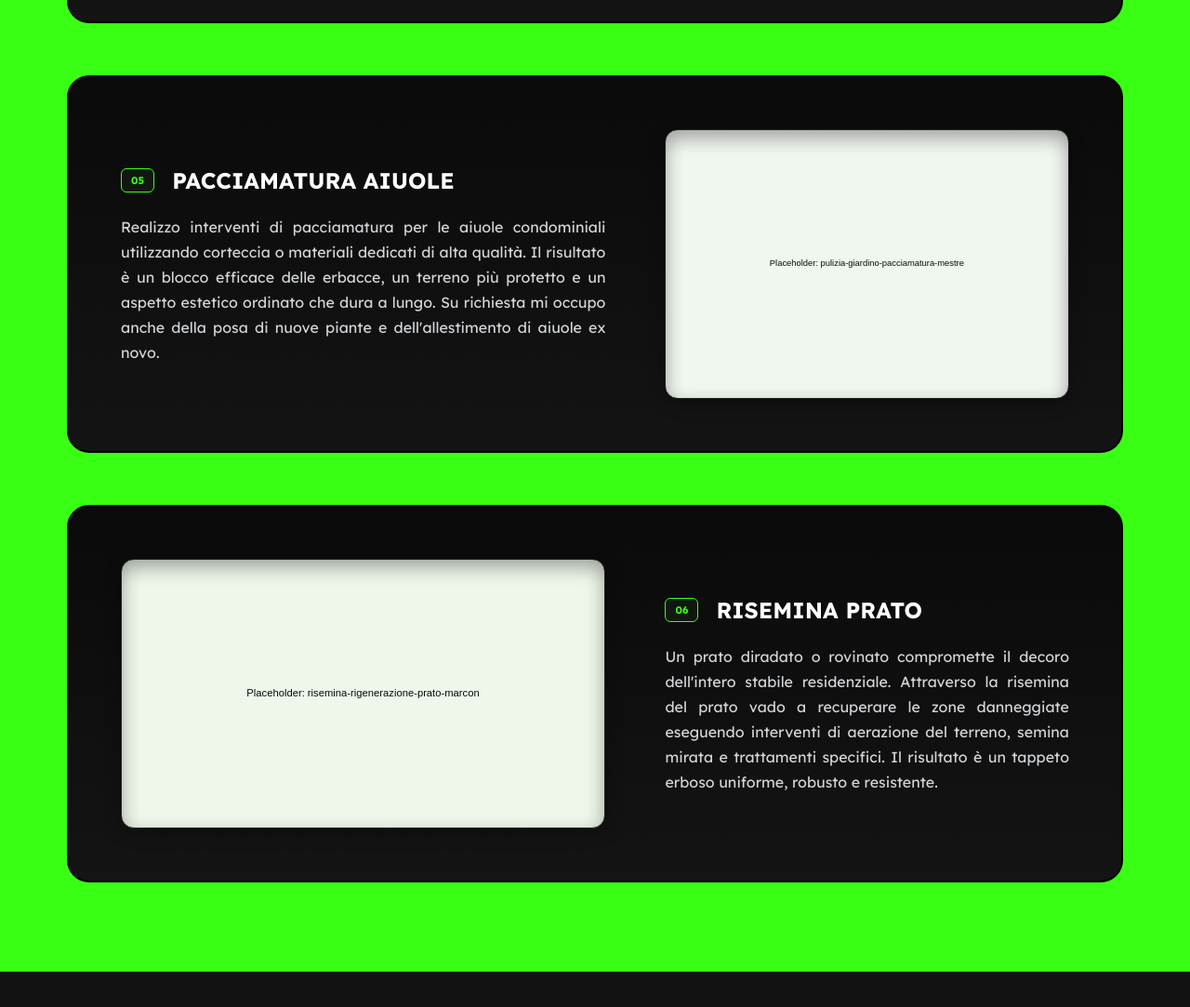
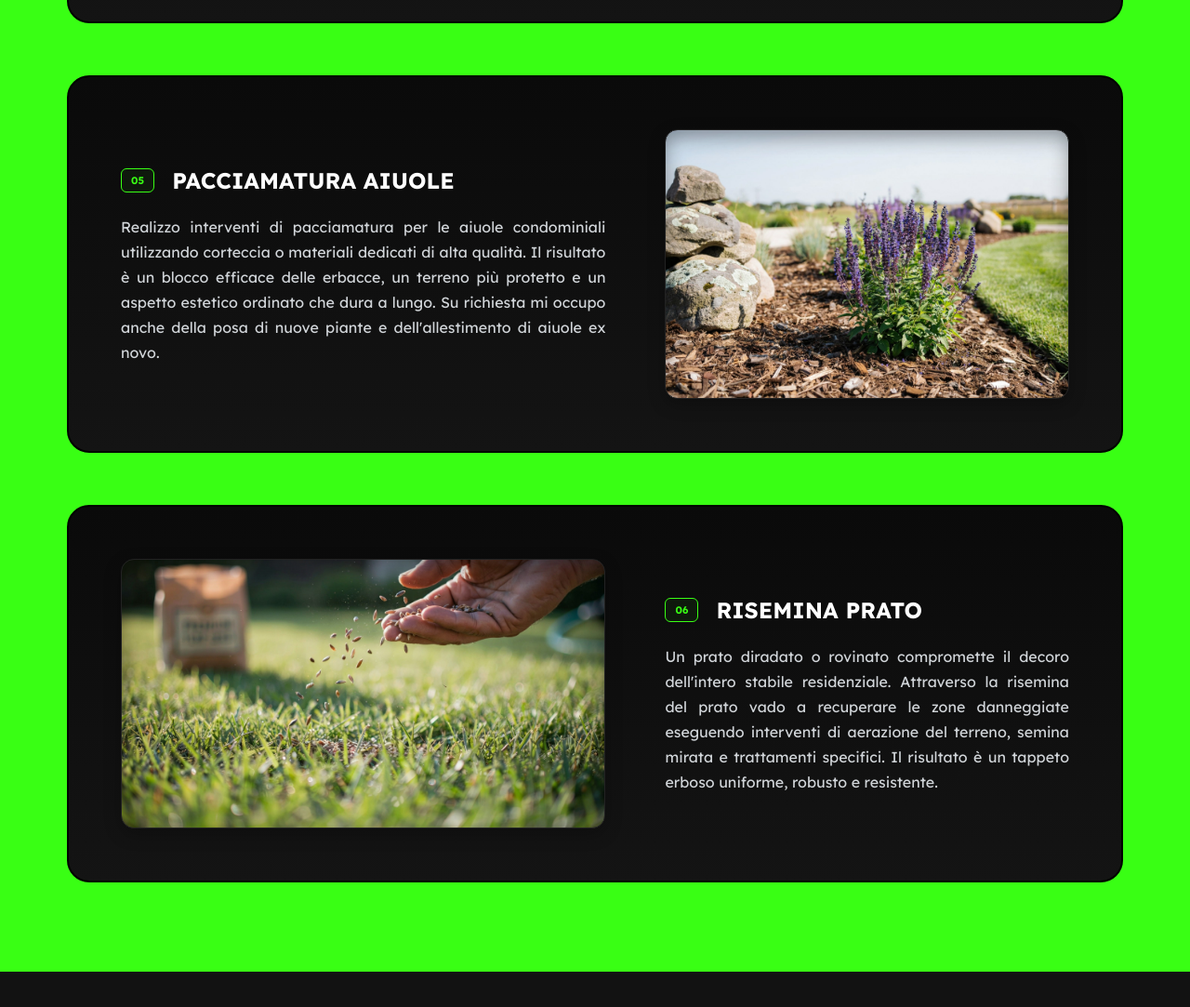
Before and after one commit to elenaciutto/sito-marchetto, a website: page index.html in a window 1280 px wide. Shown: the part 4036-5119 px from the top of the page at 93% size. Drawn offline with Linux system fonts and the light colour scheme.

Commit message:
aggiunta immagini paccaimatura e risemina
creato collegamenti per attingere alle immagini giá presenti in img

```diff
--- a/styles.css
+++ b/styles.css
@@ -693,13 +693,13 @@ header {
 .img-ceppaie {
   background-image: url("./img/fresatura-ceppaia.png");
 }
+
 .img-pulizia {
-  background-image: url("./img/pulizia-giardino-pacciamatura-mestre.svg");
+  background-image: url("./img/pacciamatura-aiuole-manutenzione-verde-condominiale-mestre.jpg");
 }
 .img-grid-rigenerazione {
-  background-image: url("./img/risemina-rigenerazione-prato-marcon.svg");
-}
-
+  background-image: url("./img/risemina-prato-manutenzione-condominiale-mestre.jpg");
+}
 /* ==========================================================================
            10. COLLABORAZIONI
            ========================================================================== */
```
